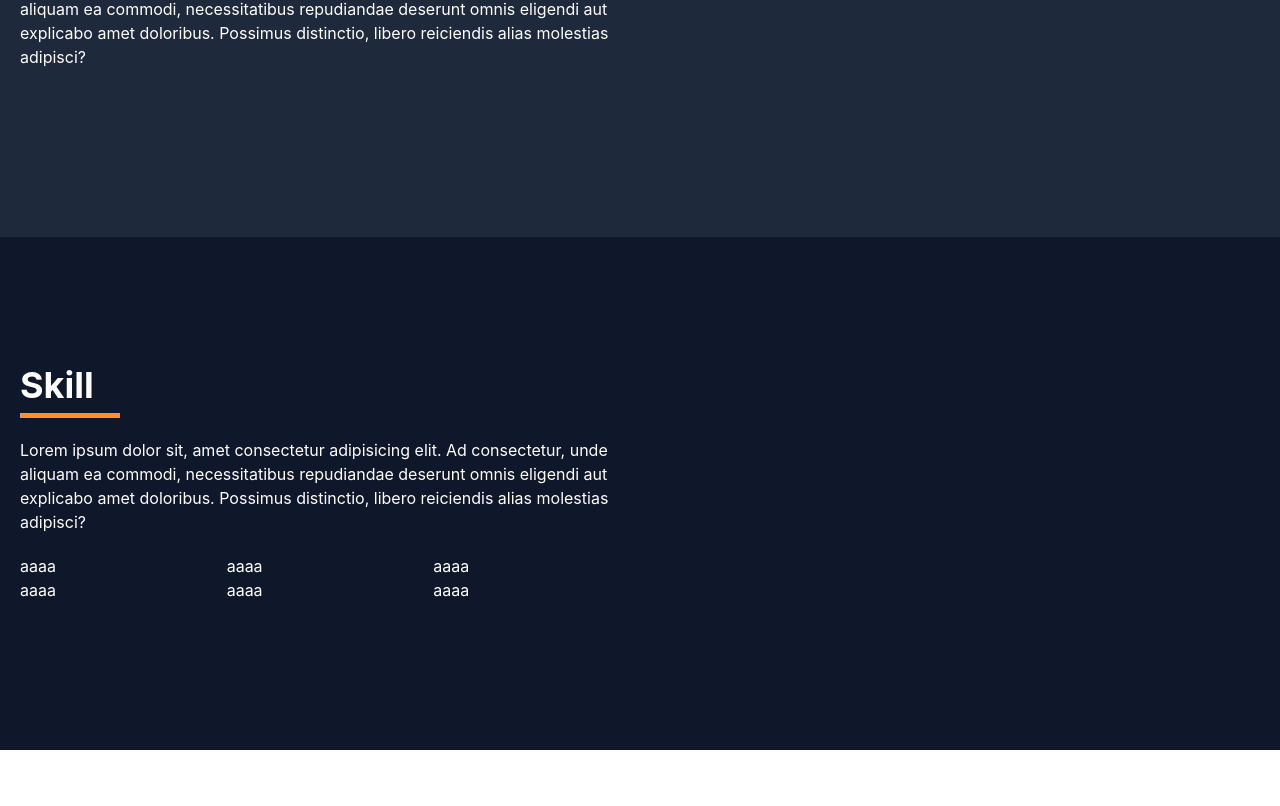
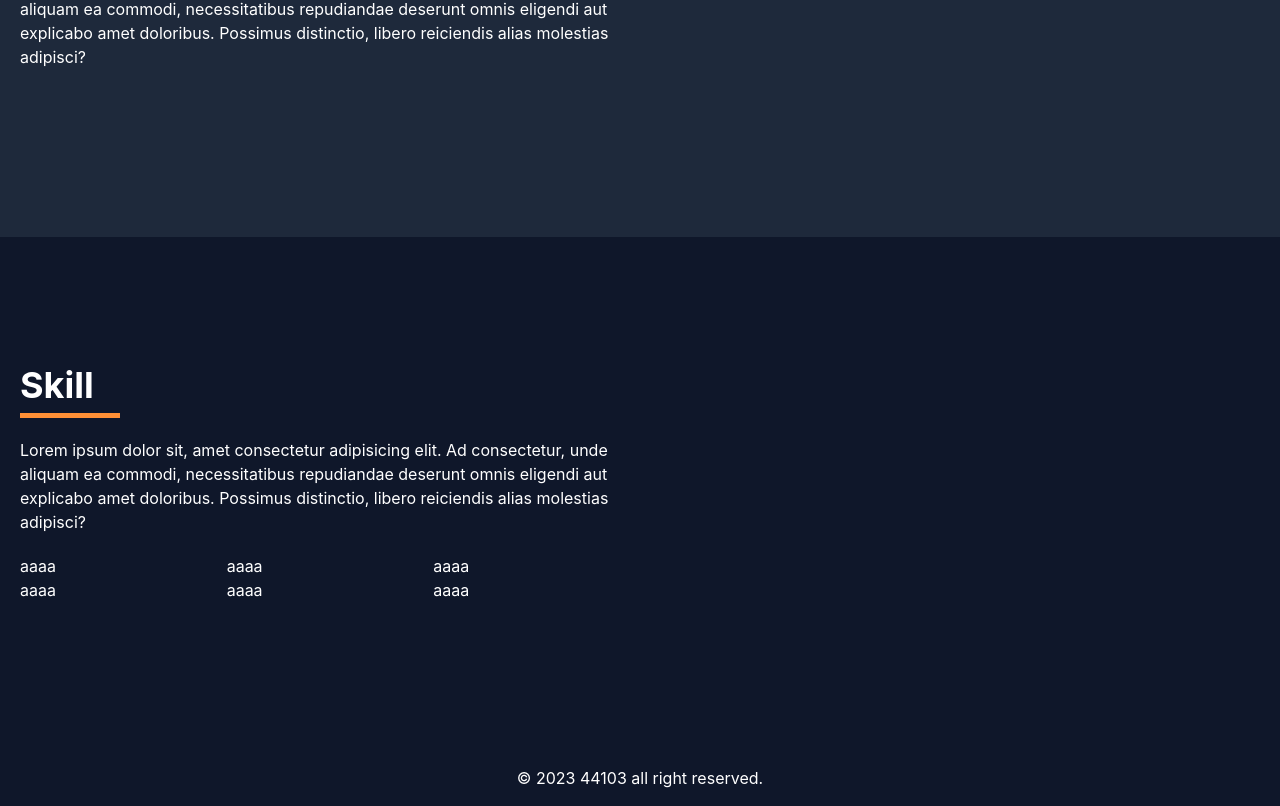
Before and after one commit to 44103/44103.github.io, a React (Create React App) app in the folder portfolio/: page / in a window 1280 px wide. Shown: the part 1212-2018 px from the top of the page. Before the commit the page ends 1962 px from the top, so only its background shows below. Built offline with nearby package versions, Linux system fonts and the light colour scheme; the HTML template or start-up script is replaced by a standard one; a web font is replaced by a local one.

Commit message:
Create footer

```diff
--- a/portfolio/src/App.tsx
+++ b/portfolio/src/App.tsx
@@ -1,5 +1,6 @@
 import './App.css';
 import About from './components/About';
+import Footer from './components/Footer';
 import Header from './components/Header/Header';
 import Home from './components/Home';
 import Skill from './components/Skill';
@@ -11,6 +12,7 @@ function App() {
       <Home />
       <About />
       <Skill />
+      <Footer />
     </>
   );
 }
--- /dev/null
+++ b/portfolio/src/components/Footer.tsx
@@ -0,0 +1,7 @@
+const Footer = () => {
+  return (
+    <div className='py-4 text-center bg-primary text-white'>&copy; 2023 44103 all right reserved.</div>
+  );
+};
+
+export default Footer;
```
